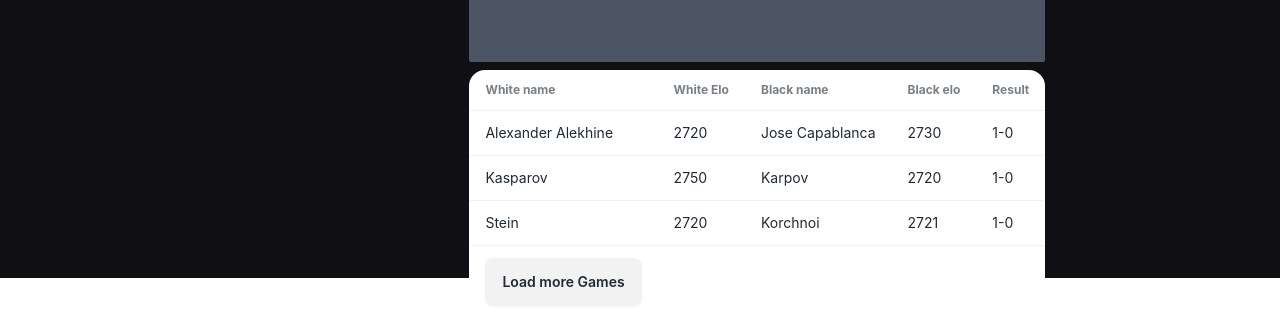
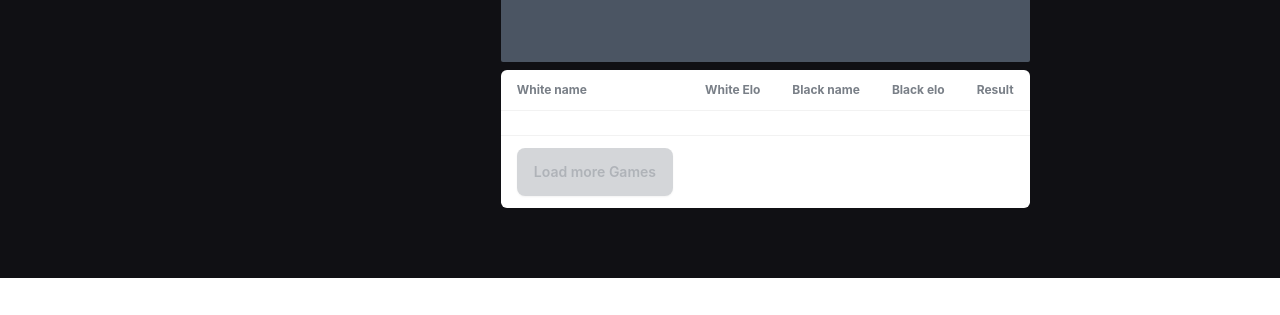
Before and after one commit to eduardo-emeregildo/pawn_structure, a React (Vite) app in the folder frontend/: page / in a window 1280 px wide. Shown: the part 1322-1637 px from the top of the page. After the commit the page ends 1600 px from the top, so only its background shows below. Built offline with nearby package versions, Linux system fonts and the light colour scheme.

Commit message:
table is now being populated dynamically

```diff
--- a/frontend/src/components/Modal.jsx
+++ b/frontend/src/components/Modal.jsx
@@ -91,6 +91,7 @@ const Modal = ({ planObj, fetchGames }) => {
                     const res = await fetch("api/queries/IQP/0");
                     const data = await res.json();
                     console.log("res is: ", data);
+                    //runs in the context of PlayArea. This is where games state var is updated in PlayArea
                     fetchGames(data.output);
                     // setGames(data.output);
                     toast.success("Games loaded succesfully");
--- a/frontend/src/components/PlayArea.jsx
+++ b/frontend/src/components/PlayArea.jsx
@@ -18,7 +18,7 @@ const PlayArea = () => {
   };
 
   return (
-    <div className="flex justify-evenly bg-[#101014] py-10 h-screen">
+    <div className="flex justify-evenly bg-[#101014] py-10 min-h-screen ">
       {/* Chessboard */}
       <div>
         <Chessboard boardWidth="650" />
--- a/frontend/src/components/Table.jsx
+++ b/frontend/src/components/Table.jsx
@@ -2,7 +2,7 @@ import React from "react";
 
 const Table = ({ games }) => {
   return (
-    <div className="overflow-x-auto">
+    <div className="overflow-x-auto max-h-64 bg-white rounded-md">
       <table className="table bg-white">
         {/* head */}
         <thead>
@@ -16,30 +16,70 @@ const Table = ({ games }) => {
         </thead>
         <tbody>
           {/* row 1 */}
-          <tr className="hover">
+
+          {games.length == 0 ? (
+            <tr>
+              <th className="font-normal"></th>
+              <td></td>
+              <td></td>
+              <td></td>
+              <td></td>
+            </tr>
+          ) : (
+            games.map((game, id) => (
+              <tr key={id} className="hover">
+                <th className="font-normal">{game.whitename}</th>
+                <td>{game.whiteelo}</td>
+                <td>{game.blackname}</td>
+                <td>{game.blackelo}</td>
+                <td>
+                  {game.result == "1" ? (
+                    "1-0"
+                  ) : game.result == "0" ? (
+                    "0-1"
+                  ) : (
+                    <p>&#189; - &#189;</p>
+                  )}
+                </td>
+              </tr>
+            ))
+          )}
+
+          {/* <tr className="hover">
             <th className="font-normal">Alexander Alekhine</th>
             <td>2720</td>
             <td>Jose Capablanca</td>
             <td>2730</td>
             <td>1-0</td>
-          </tr>
+          </tr> */}
+
           {/* row 2 */}
-          <tr className="hover">
+
+          {/* <tr className="hover">
             <th className="font-normal">Kasparov</th>
             <td>2750</td>
             <td>Karpov</td>
             <td>2720</td>
             <td>1-0</td>
-          </tr>
+          </tr> */}
+
           {/* row 3 */}
-          <tr className="hover">
+
+          {/* <tr className="hover">
             <th className="font-normal">Stein</th>
             <td>2720</td>
             <td>Korchnoi</td>
             <td>2721</td>
             <td>1-0</td>
+          </tr> */}
+
+          {games.length == 0 ? (
+            <tr>
+              <td>
+                <button className="btn btn-disabled">Load more Games</button>
+              </td>
             </tr>
-
+          ) : (
             <tr>
               <td>
                 <button
@@ -52,6 +92,7 @@ const Table = ({ games }) => {
                 </button>
               </td>
             </tr>
+          )}
 
           {/* <button className="btn m-2">Load More Games</button> */}
         </tbody>
```
Lines whose indentation alone changed are shown as unchanged.
